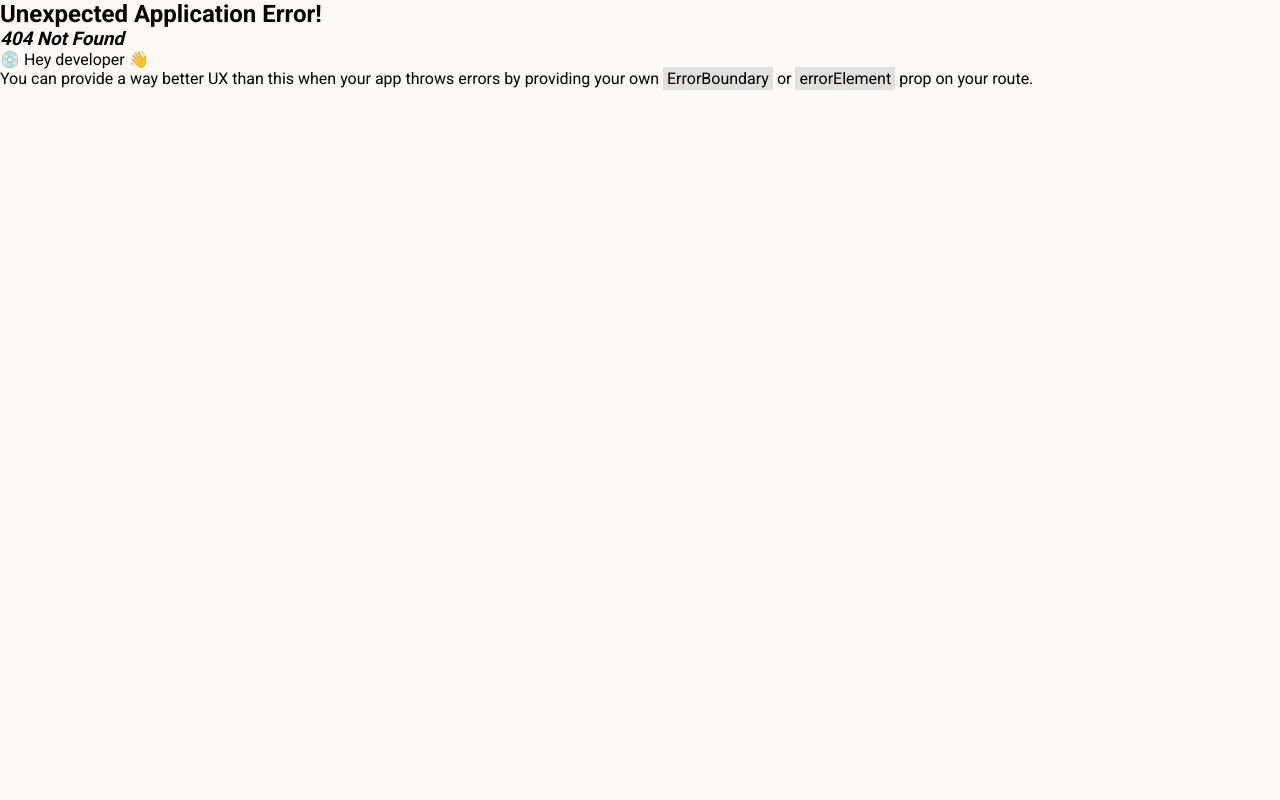
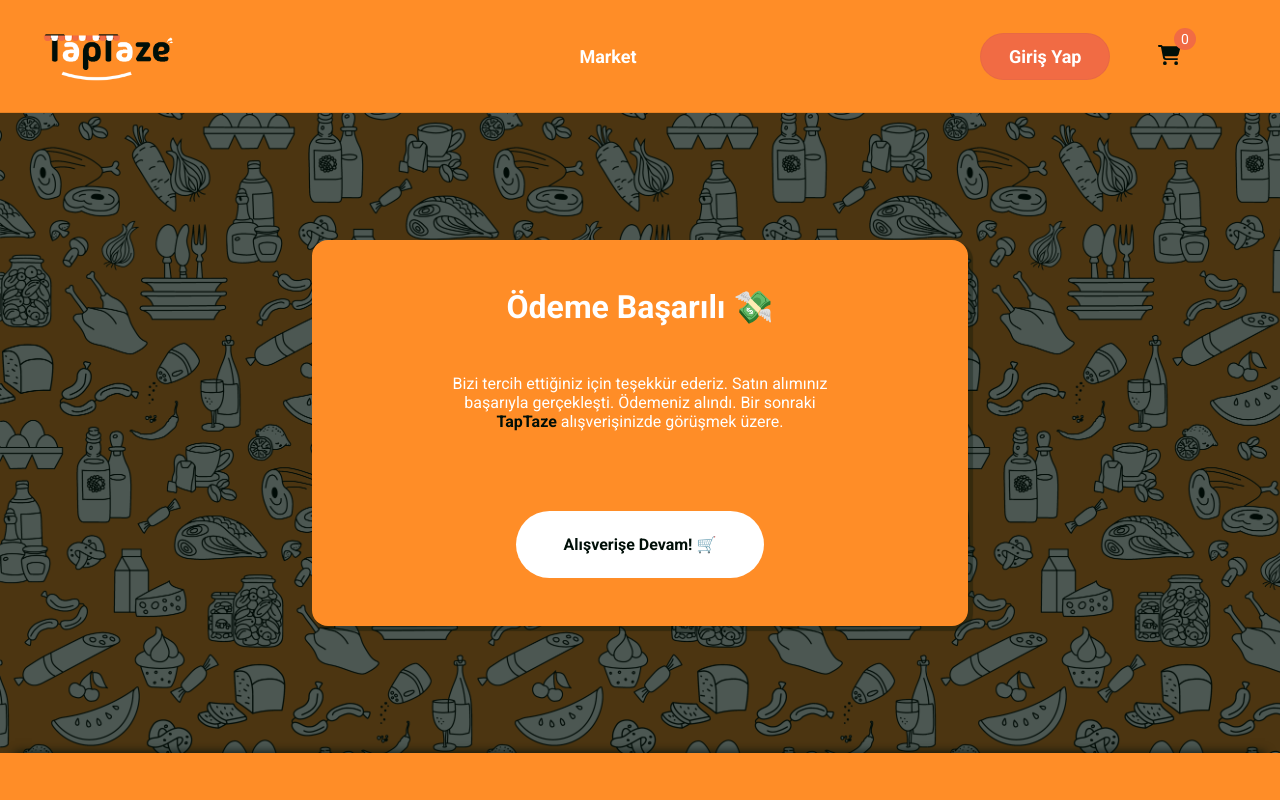
Before and after one commit to muffafa/ecommerce-project-muffafa, a React (Vite) app: page /payment-success in a window 1280 px wide. Before the commit this address had no page. Shown: the top 800 px of the page. Built offline with nearby package versions, Linux system fonts and the light colour scheme.

Commit message:
added purchase buttons, quantity counter, and payment success component, removed product gallery

```diff
--- a/src/Components/Newsletter/Newsletter.css
+++ b/src/Components/Newsletter/Newsletter.css
@@ -8,7 +8,7 @@
     background-image: url("/src/Components/Assets/newsletter-bg.png");
     background-attachment: fixed;
     background-size: contain;
-    margin-top: 80px;
+    margin-top: 640px;
     padding: 16px;
     box-sizing: border-box;
 }
@@ -69,7 +69,7 @@
         max-width: 100%;
         display: flex;
         gap: 32px;
-        margin-top: 200px;
+        margin-top: 640px;
         padding: 80px;
     }
 
--- /dev/null
+++ b/src/Components/PaymentSuccess/PaymentSuccess.css
@@ -0,0 +1,100 @@
+.payment-success-container{
+    width: 100%;
+    height: 80vh;
+    display: flex;
+    justify-content: center;
+    align-items: center;
+    background-image: url("/src/Components/Assets/newsletter-bg.png");
+    background-attachment: fixed;
+    background-size: contain;
+}
+
+.payment-success{
+    width: 80%;
+    max-width: 90%;
+    display: flex;
+    flex-direction: column;
+    justify-content: center;
+    align-items: center;
+    background-color: #FF8D27;
+    padding: 24px 8px;
+    gap: 16px;
+    border-radius: 16px;
+    box-shadow: 4px 4px 1px 1px rgba(0, 15, 8, 0.3);
+}
+
+.payment-success h1{
+    color: #FFF;
+    font-size: 24px;
+    font-weight: 700;
+    margin-bottom: 16px;
+}
+
+.payment-success p{
+    width: 80%;
+    color: #FFF;
+    font-size: 12px;
+    margin-bottom: 16px;
+    text-align: center;
+}
+
+.payment-success p span{
+    color: #000F08;
+    font-weight: 700;
+    font-size: 12px;
+}
+
+.back-to-shop{
+    padding: 12px 24px;
+    background-color: #FFF;
+    color: #000F08;
+    border: none;
+    outline: none;
+    border-radius: 32px;
+    font-size: 12px;
+    font-weight: 700;
+    transition: 0.6s;
+    cursor: pointer;
+}
+
+.back-to-shop:hover{
+    color: #FFF;
+    background-color: #F16B44;
+}
+
+/* Desktop Responsive Query */
+
+@media screen and (min-width: 768px) {
+
+    .payment-success{
+        width: 50%;
+        padding: 48px 8px;
+        gap: 16px;
+        border-radius: 16px;
+    }
+
+    .payment-success h1{
+        font-size: 32px;
+        margin-bottom: 32px;
+    }
+
+    .payment-success p{
+        width: 60%;
+        font-size: 16px;
+        margin-bottom: 64px;
+    }
+
+    .payment-success p span{
+        font-size: 16px;
+    }
+
+    .back-to-shop{
+        padding: 24px 48px;
+        border-radius: 64px;
+        font-size: 16px;
+    }
+
+    .back-to-shop:hover{
+        box-shadow: inset 400px 0 0 0 #F16B44;
+    }
+}
--- /dev/null
+++ b/src/Components/PaymentSuccess/PaymentSuccess.jsx
@@ -0,0 +1,23 @@
+import "./PaymentSuccess.css"
+
+function PaymentSuccess(){
+
+    return(
+
+        <div className="payment-success-container">
+            <div className="payment-success">
+                <h1>Ödeme Başarılı 💸</h1>
+                <p>
+                    Bizi tercih ettiğiniz için teşekkür ederiz. Satın alımınız başarıyla
+                    gerçekleşti. Ödemeniz alındı. Bir sonraki <span>TapTaze </span>
+                     alışverişinizde görüşmek üzere.
+                </p>
+                <button className="back-to-shop">Alışverişe Devam! 🛒</button>
+            </div>
+        </div>
+
+    )
+
+}
+
+export default PaymentSuccess
--- a/src/Components/Product/Product.css
+++ b/src/Components/Product/Product.css
@@ -4,6 +4,7 @@
     padding: 8px;
     border-radius: 16px;
     transition: 0.3s;
+    cursor: pointer;
 }
 
 .product img{
@@ -37,6 +38,31 @@
     font-size: 12px;
     font-weight: 500;
     text-decoration: line-through;
+}
+
+.product-button-container{
+    display: flex;
+    justify-content: center;
+    align-items: center;
+}
+
+.purchase-button{
+    padding: 8px 16px;
+    margin: 16px 0px 8px 0px;
+    background-color: #FF8D27;
+    color: #FFF;
+    border-radius: 8px;
+    border: none;
+    outline: none;
+    font-size: 12px;
+    font-weight: 700;
+    cursor: pointer;
+    transition: 0.3s;
+}
+
+.purchase-button:hover{
+    background-color: #FFEC62;
+    color: #000F08;
 }
 
 /* Desktop Responsive Query */
@@ -77,4 +103,11 @@
     .product-price-old{
         font-size: 16px;
     }
+
+    .purchase-button{
+        padding: 8px 24px;
+        margin: 32px 0px 8px 0px;
+        border-radius: 8px;
+        font-size: 16px;
+    }
 }
--- a/src/Components/Product/Product.jsx
+++ b/src/Components/Product/Product.jsx
@@ -10,6 +10,9 @@
                 <div className="product-price-new">{props.new_price}₺</div>
                 <div className="product-price-old">{props.old_price}₺</div>
             </div>
+            <div className="product-button-container">
+                <button className="purchase-button">Sepete Ekle</button>
+            </div>
         </div>
     )
 
--- a/src/Components/SingleProduct/SingleProduct.css
+++ b/src/Components/SingleProduct/SingleProduct.css
@@ -7,19 +7,6 @@
 .single-product-left{
     display: flex;
     gap: 8px;
-}
-
-.product-gallery{
-    display: flex;
-    flex-direction: column;
-    gap: 6px;
-}
-
-.product-gallery img{
-    background-color: #FF8D27;
-    height: 44px;
-    width: 44px;
-    border: 1px solid black;
 }
 
 .single-product-main-image{
@@ -58,6 +45,32 @@
     color: #000F08;
 }
 
+.add-to-cart-counter{
+    width: 100%;
+    display: flex;
+    justify-content: space-between;
+    align-items: center;
+    margin-top: 32px;
+}
+
+.cart-adjust-quantity{
+    padding: 8px;
+    border: 1px solid rgba(0, 15, 8, 0.1);
+    border-radius: 50%;
+    font-size: 16px;
+    cursor: pointer;
+    color: #000F08;
+}
+
+.add-to-cart-quantity{
+    padding: 8px 32px;
+    background-color: #FFF;
+    border: 1px solid rgba(0, 15, 8, 0.1);
+    border-radius: 8px;
+    font-size: 16px;
+    color: #000F08;
+}
+
 .add-to-cart{
     padding: 24px 48px;
     font-size: 16px;
@@ -88,16 +101,6 @@
         gap: 16px;
     }
 
-    .product-gallery{
-        gap: 16px;
-    }
-
-    .product-gallery img{
-        height: 137px;
-        width: 137px;
-        border: 1px solid black;
-    }
-
     .single-product-main-image{
         width: 600px;
         height: 600px;
@@ -118,6 +121,22 @@
         font-size: 24px;
     }
 
+    .add-to-cart-counter{
+        width: 50%;
+        margin-top: 64px;
+    }
+
+    .cart-adjust-quantity{
+        padding: 8px;
+        font-size: 16px;
+    }
+
+    .add-to-cart-quantity{
+        padding: 8px 32px;
+        border-radius: 8px;
+        font-size: 16px;
+    }
+
     .add-to-cart{
         padding: 24px 48px;
         font-size: 16px;
--- a/src/Components/SingleProduct/SingleProduct.jsx
+++ b/src/Components/SingleProduct/SingleProduct.jsx
@@ -1,20 +1,30 @@
 import DescriptionBox from "../DescriptionBox/DescriptionBox"
 import RelatedProducts from "../RelatedProducts/RelatedProducts"
+import { FontAwesomeIcon } from "@fortawesome/react-fontawesome";
+import { faPlus } from "@fortawesome/free-solid-svg-icons";
+import { faMinus } from "@fortawesome/free-solid-svg-icons";
 import "./SingleProduct.css"
+import { useState } from "react";
 
 function SingleProduct(){
+
+    const [quantity, setQuantity] = useState(0);
+
+    const incrementQuantity = () => {
+        setQuantity(quantity + 1);
+    }
+
+    const decrementQuantity = () => {
+        if(quantity > 0){
+            setQuantity(quantity - 1);
+        }
+    }
 
     return(
 
         <>
         <div className="single-product">
             <div className="single-product-left">
-                <div className="product-gallery">
-                    <img src="" alt="" />
-                    <img src="" alt="" />
-                    <img src="" alt="" />
-                    <img src="" alt="" />
-                </div>
                 <div className="single-product-image">
                     <img className="single-product-main-image" src="" alt="" />
                 </div>
@@ -28,6 +38,11 @@
                 <div className="single-product-description">Lorem ipsum dolor sit amet
                 consectetur adipisicing elit. Eveniet voluptatem suscipit fuga pariatur
                 eligendi nesciunt reiciendis adipisci repellendus, vero repellat.
+                </div>
+                <div className="add-to-cart-counter">
+                    <FontAwesomeIcon icon={faMinus} className="cart-adjust-quantity add-to-cart-minus" onClick={decrementQuantity}></FontAwesomeIcon>
+                    <p className="add-to-cart-quantity">{quantity}</p>
+                    <FontAwesomeIcon icon={faPlus} className="cart-adjust-quantity add-to-cart-plus" onClick={incrementQuantity}></FontAwesomeIcon>
                 </div>
                 <button className="add-to-cart">Sepete Ekle</button>
                 <p></p>
--- a/src/main.jsx
+++ b/src/main.jsx
@@ -18,6 +18,8 @@
 
 import { AuthProvider } from "./Context/AuthContext"; // AuthProvider'ı import et
 import ProtectedRoute from "./Components/ProtectedRoute";
+import { element } from "prop-types";
+import PaymentSuccess from "./Components/PaymentSuccess/PaymentSuccess.jsx";
 
 const router = createBrowserRouter([
   {
@@ -49,6 +51,10 @@
         element: <Cart />,
       },
       {
+        path: "/payment-success",
+        element: <PaymentSuccess />,
+      },
+      {
         path: "/admin",
         element: <ProtectedRoute />, // ProtectedRoute ile koruma
         children: [
```
Also changed, not shown: 1 other file (tests, documents, lock files or other folders).
